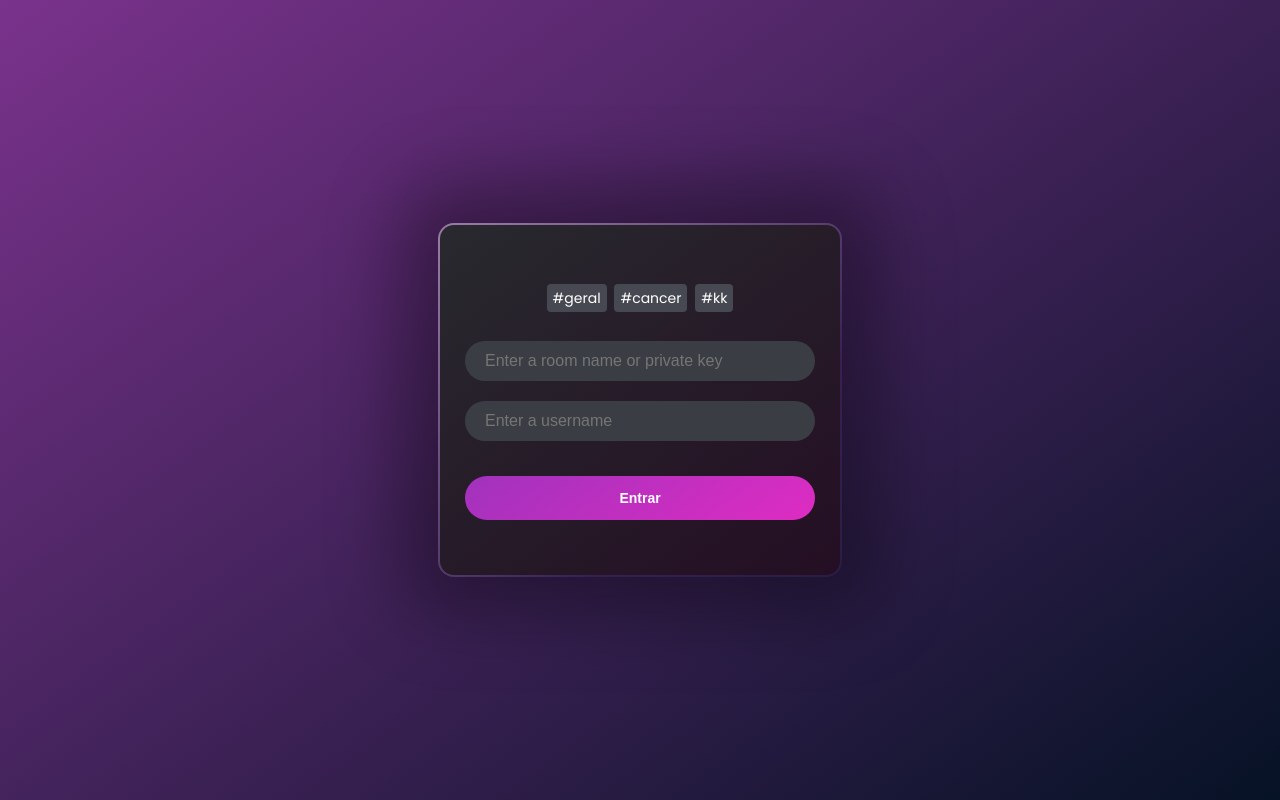
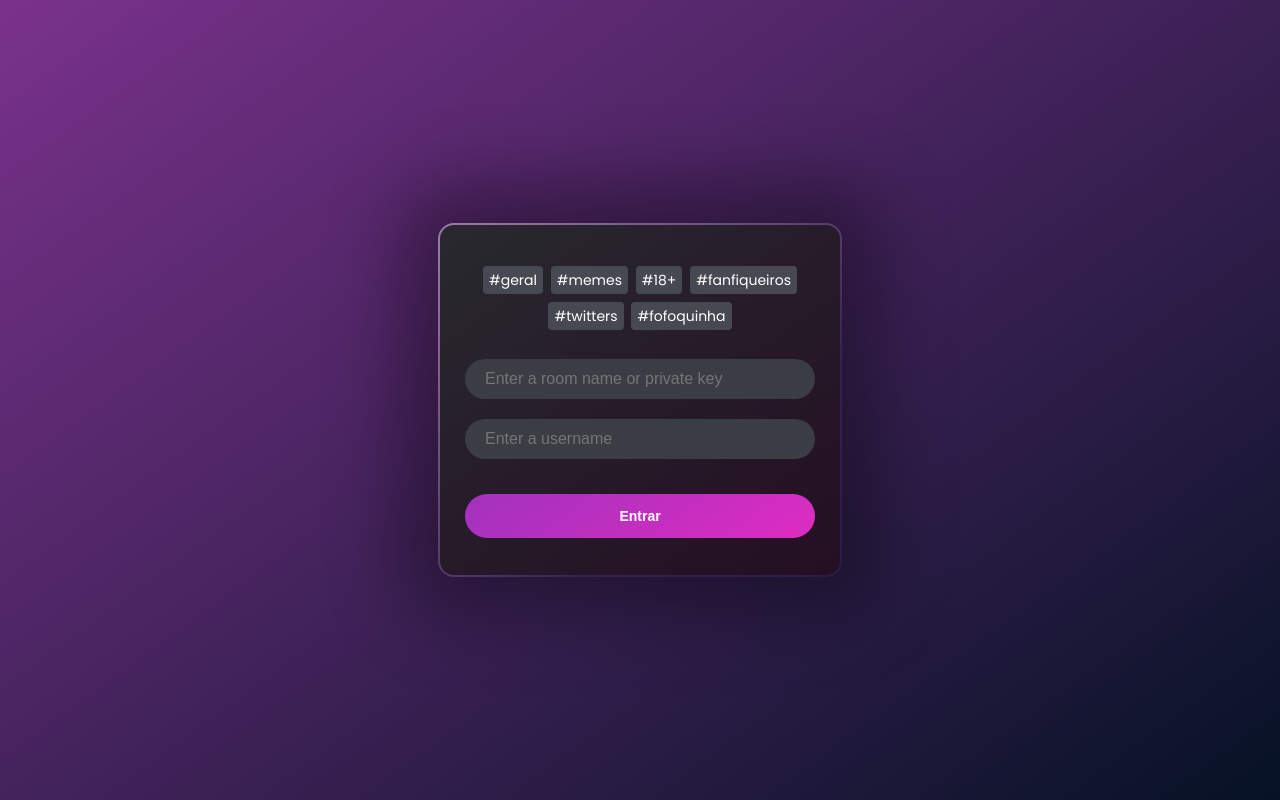
Before and after one commit to ryanmattos/not-a-chat, a website: page public/index.html in a window 1280 px wide. Drawn offline with nearby package versions, Linux system fonts and the light colour scheme.

Commit message:
feat: Added more rooms

```diff
--- a/public/index.html
+++ b/public/index.html
@@ -16,14 +16,11 @@
       <form action="chat.html">
          <div class="rooms">
             <span class="room">#geral</span>
-            <span class="room">#cancer</span>
-            <span class="room">#kk</span>
-            <!-- <span class="room">#geral</span>
-            <span class="room">#geral</span>
-            <span class="room">#geral</span>
-            <span class="room">#geral</span>
-            <span class="room">#geral</span>
-            <span class="room">#geral</span> -->
+            <span class="room">#memes</span>
+            <span class="room">#18+</span>
+            <span class="room">#fanfiqueiros</span>
+            <span class="room">#twitters</span>
+            <span class="room">#fofoquinha</span>
          </div>
          <input type="text" name="room" id="room" placeholder="Enter a room name or private key" required>
          <input type="text" name="username" id="username" placeholder="Enter a username" required>
```
